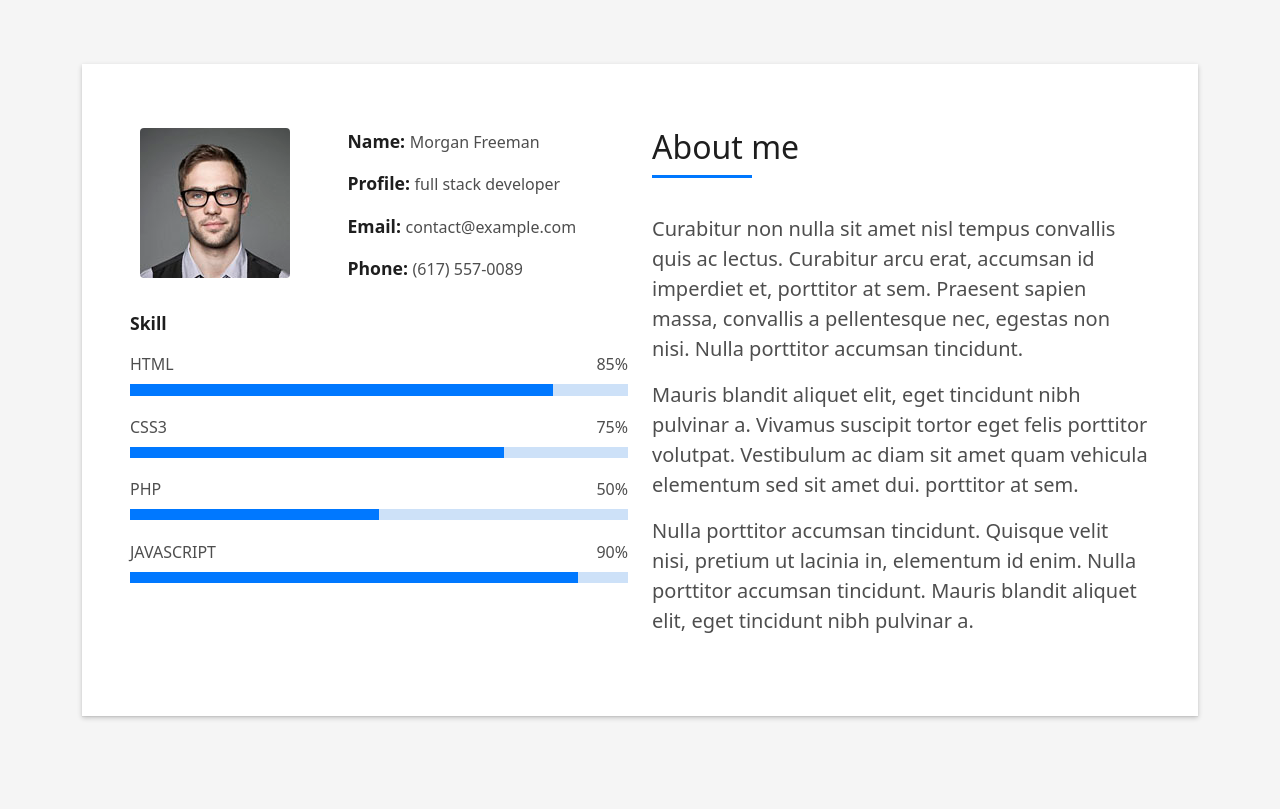
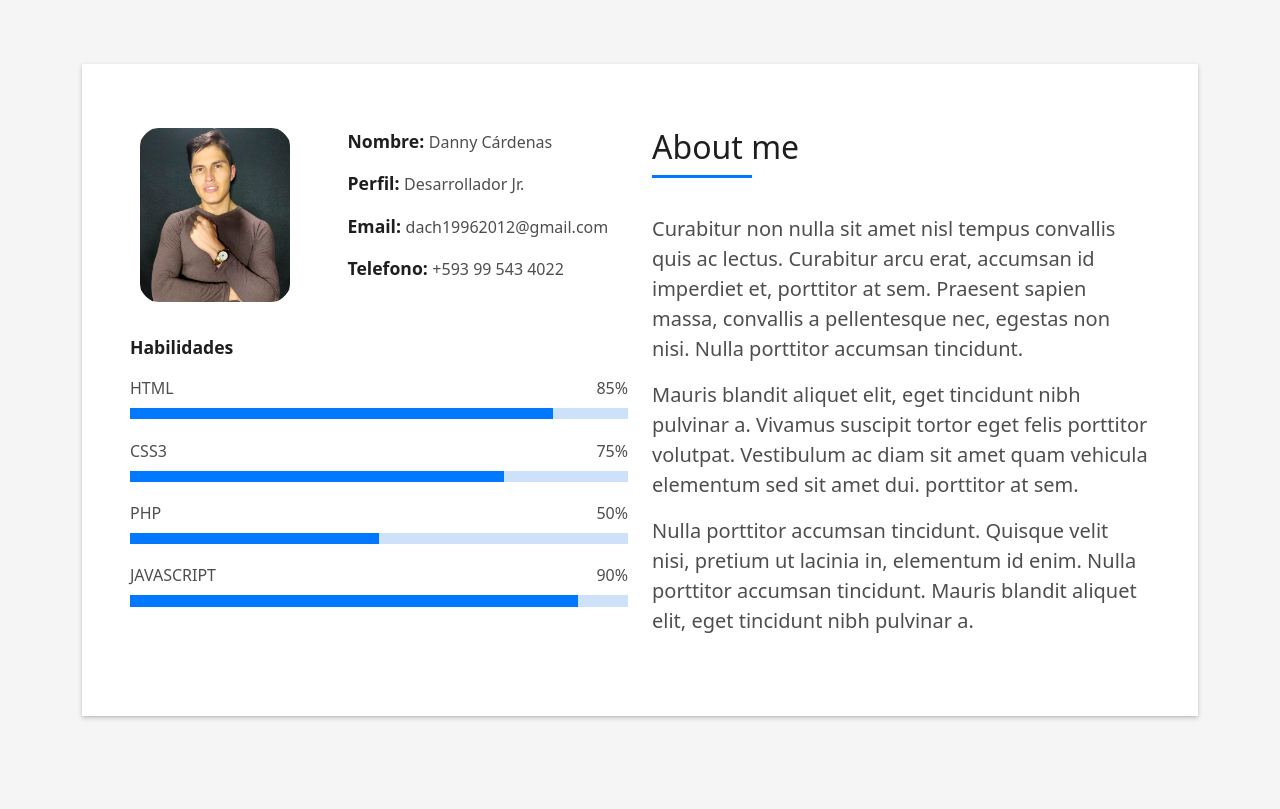
Before and after one commit to dach1996/portafolio, a plain HTML site: page index.html in a window 1280 px wide. Shown: the part 800-1609 px from the top of the page. Drawn offline with Linux system fonts and the light colour scheme; files whose address does not match are found by name.

Commit message:
Se realiza cambios de nombre

```diff
--- a/index.html
+++ b/index.html
@@ -60,7 +60,7 @@
   </nav>
 
   <!-- ======= Intro Section ======= -->
-  <div id="home" class="intro route bg-image" style="background-image: url(assets/img/intro-bg.jpg)">
+  <div id="home" class="intro route bg-image" style="background-image: url(assets/img/fondo.jpg)">
     <div class="overlay-itro"></div>
     <div class="intro-content display-table">
       <div class="table-cell">
@@ -87,20 +87,20 @@
                   <div class="row">
                     <div class="col-sm-6 col-md-5">
                       <div class="about-img">
-                        <img src="assets/img/testimonial-2.jpg" class="img-fluid rounded b-shadow-a" alt="">
+                        <img src="assets/img/dannyCardenas.png" class="img-fluid rounded b-shadow-a" alt="" width="150">
                       </div>
                     </div>
                     <div class="col-sm-6 col-md-7">
                       <div class="about-info">
-                        <p><span class="title-s">Name: </span> <span>Morgan Freeman</span></p>
-                        <p><span class="title-s">Profile: </span> <span>full stack developer</span></p>
-                        <p><span class="title-s">Email: </span> <span>contact@example.com</span></p>
-                        <p><span class="title-s">Phone: </span> <span>(617) 557-0089</span></p>
+                        <p><span class="title-s">Nombre: </span> <span>Danny Cárdenas</span></p>
+                        <p><span class="title-s">Perfil: </span> <span>Desarrollador Jr.</span></p>
+                        <p><span class="title-s">Email: </span> <span>dach19962012@gmail.com</span></p>
+                        <p><span class="title-s">Telefono: </span> <span> +593 99 543 4022</span></p>
                       </div>
                     </div>
                   </div>
                   <div class="skill-mf">
-                    <p class="title-s">Skill</p>
+                    <p class="title-s">Habilidades</p>
                     <span>HTML</span> <span class="pull-right">85%</span>
                     <div class="progress">
                       <div class="progress-bar" role="progressbar" style="width: 85%;" aria-valuenow="85" aria-valuemin="0" aria-valuemax="100"></div>
```
Also changed, not shown: assets/img/dannyCardenas.png (added), assets/img/fondo.jpg (added).
